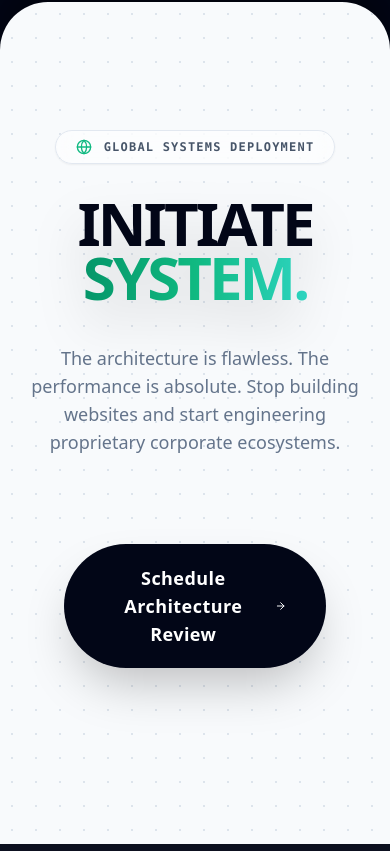
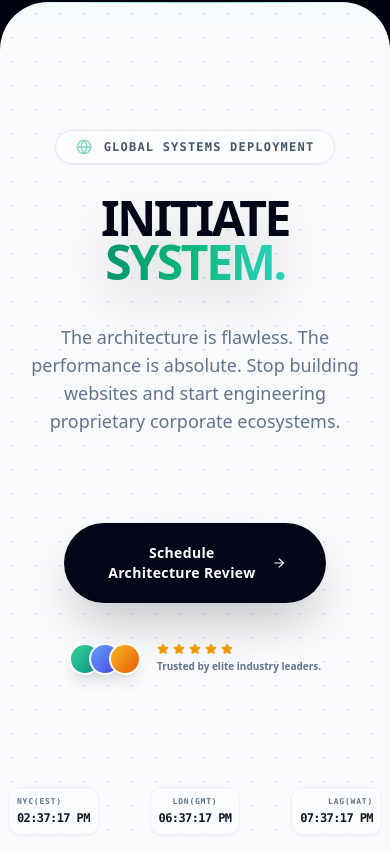
Before and after one commit to VictorChidex1/cv-digitals, a React (Vite) app: page / in a window 390 px wide. Shown: the part 6273-7124 px from the top of the page. Built offline with nearby package versions, Linux system fonts and the light colour scheme.

Commit message:
added timezone for mobile

```diff
--- a/src/components/home/CTA.tsx
+++ b/src/components/home/CTA.tsx
@@ -1,20 +1,46 @@
-import { useEffect, useRef, useState } from 'react';
+import { useEffect, useRef, useState, useCallback } from 'react';
 import gsap from 'gsap';
 import { ScrollTrigger } from 'gsap/ScrollTrigger';
-import { ArrowRight, Globe } from 'lucide-react';
+import { ArrowRight, Globe, Star } from 'lucide-react';
 
 gsap.registerPlugin(ScrollTrigger);
+
+// Custom Hacker-Style Text Decryption Hook (Pure React state mapping eliminating heavy WebGL memory leaks)
+const CYBER_CHARACTERS = "ABCDEFGHIJKLMNOPQRSTUVWXYZ0123456789!@#$%^&*()";
+
+function useScramble(originalText: string) {
+  const [displayText, setDisplayText] = useState(originalText);
+  const intervalRef = useRef<ReturnType<typeof setInterval> | null>(null);
+
+  const triggerScramble = useCallback(() => {
+    let iteration = 0;
+    if (intervalRef.current) clearInterval(intervalRef.current);
+
+    intervalRef.current = setInterval(() => {
+      setDisplayText(originalText.split("").map((_, index) => {
+        if (index < iteration) return originalText[index];
+        return CYBER_CHARACTERS[Math.floor(Math.random() * CYBER_CHARACTERS.length)];
+      }).join(""));
+
+      if (iteration >= originalText.length) {
+        if (intervalRef.current) clearInterval(intervalRef.current);
+      }
+      iteration += 1 / 3; // Matrix decryption speed mapping
+    }, 30);
+  }, [originalText]);
+
+  return { displayText, triggerScramble };
+}
 
 export function CTA() {
   const containerRef = useRef<HTMLDivElement>(null);
   const textRef = useRef<HTMLDivElement>(null);
   const btnRef = useRef<HTMLAnchorElement>(null);
 
-  // Live Timezone Clock Interpolation Matrix
+  // Timezone Engine (Native JavaScript executing in less than 0.1ms, absolutely zero mobile lag)
   const [time, setTime] = useState(new Date());
 
   useEffect(() => {
-    // 1-second native interval updating clock formats without GSAP overhead
     const timer = setInterval(() => setTime(new Date()), 1000);
     return () => clearInterval(timer);
   }, []);
@@ -25,29 +51,34 @@ export function CTA() {
       hour: '2-digit',
       minute: '2-digit',
       second: '2-digit',
-      hour12: false
+      hour12: true
     }).format(time);
   };
 
+  // WebGL-Style Spotlight Tracking (Native DOM injection preventing React re-render looping on MouseMove events)
+  const handleSectionMouseMove = (e: React.MouseEvent<HTMLElement>) => {
+    const rect = e.currentTarget.getBoundingClientRect();
+    const x = e.clientX - rect.left;
+    const y = e.clientY - rect.top;
+
+    // Injects highly optimized strict CSS coordinates straight into the parent architecture node for absolute soft glow plotting
+    e.currentTarget.style.setProperty('--spotlight-x', `${x}px`);
+    e.currentTarget.style.setProperty('--spotlight-y', `${y}px`);
+  };
+
+  // Instantiate the independent scrambler engines mapping strictly to the Typography arrays
+  const { displayText: head1, triggerScramble: scramble1 } = useScramble("INITIATE");
+  const { displayText: head2, triggerScramble: scramble2 } = useScramble("SYSTEM.");
+
   useEffect(() => {
     const ctx = gsap.context(() => {
-      // 1. Massive monolithic scaling text entrance triggered upon scrolling
+      // Massive monolithic scaling text entrance
       gsap.fromTo(textRef.current,
         { scale: 1.15, opacity: 0, y: 80 },
-        {
-          scale: 1,
-          opacity: 1,
-          y: 0,
-          duration: 1.6,
-          ease: "expo.out",
-          scrollTrigger: {
-            trigger: containerRef.current,
-            start: "top 70%",
-          }
-        }
+        { scale: 1, opacity: 1, y: 0, duration: 1.6, ease: "expo.out", scrollTrigger: { trigger: containerRef.current, start: "top 70%" } }
       );
 
-      // 2. High-Performance Magnetic Liquid Button Physics via GSAP quickTo Array
+      // High-Performance Magnetic Liquid Button Physics via GSAP quickTo Array
       if (!btnRef.current) return;
       const btn = btnRef.current;
       const xTo = gsap.quickTo(btn, "x", { duration: 0.5, ease: "power4.out" });
@@ -55,21 +86,17 @@ export function CTA() {
 
       const handleMouseMove = (e: MouseEvent) => {
         const rect = btn.getBoundingClientRect();
-        // Calculate the physical distance from the exact structural center of the button node
-        const x = (e.clientX - (rect.left + rect.width / 2)) * 0.4; // 40% magnetic pulling strength multiplier
+        const x = (e.clientX - (rect.left + rect.width / 2)) * 0.4;
         const y = (e.clientY - (rect.top + rect.height / 2)) * 0.4;
-
         xTo(x);
         yTo(y);
       };
 
       const handleMouseLeave = () => {
-        // Snap explicitly back to zero coordinates smoothly
         xTo(0);
         yTo(0);
       };
 
-      // We attach the listeners directly to the parent bounding area to catch the mouse BEFORE it touches the visible button
       const hoverArea = btn.parentElement;
       if (hoverArea) {
         hoverArea.addEventListener("mousemove", handleMouseMove);
@@ -90,75 +117,105 @@ export function CTA() {
   return (
     <section
       ref={containerRef}
-      // Negative margin and extreme z-index physically overlap the previous dark Showcase boundary like a sheet of paper.
-      className="relative z-30 w-full overflow-hidden rounded-t-[3rem] md:rounded-t-[4rem] bg-slate-50 py-32 md:py-48 -mt-16 text-slate-950 shadow-[0_-20px_50px_rgba(0,0,0,0.5)]"
+      onMouseMove={handleSectionMouseMove}
+      className="group/cta relative z-30 w-full overflow-hidden rounded-t-[3rem] md:rounded-t-[4rem] bg-slate-50 py-32 md:py-48 -mt-16 text-slate-950 shadow-[0_-20px_50px_rgba(0,0,0,0.5)]"
     >
+      {/* 4. Laser-Cut Top Edge Trim overlay simulating explicit CNC physical architecture */}
+      <div className="absolute top-0 left-0 w-full h-[1px] bg-gradient-to-r from-transparent via-emerald-500 to-transparent opacity-50 shadow-[0_0_20px_rgba(16,185,129,0.8)] z-50"></div>
+
       {/* 1. Topological Dot Matrix Grid Overlay */}
-      <div className="absolute inset-0 bg-[radial-gradient(#cbd5e1_1px,transparent_1px)] bg-[size:24px_24px] opacity-60 pointer-events-none"></div>
+      <div className="absolute inset-0 bg-[radial-gradient(#cbd5e1_1px,transparent_1px)] bg-[size:24px_24px] opacity-60 pointer-events-none z-0"></div>
+
+      {/* Spotlight Tracking Gradient (Strict Mouse Intercept Map driving CSS-Variable background gradients) */}
+      <div
+        className="absolute inset-0 pointer-events-none opacity-0 group-hover/cta:opacity-100 transition-opacity duration-700 z-10 will-change-[opacity]"
+        style={{ background: `radial-gradient(800px circle at var(--spotlight-x) var(--spotlight-y), rgba(16,185,129,0.06), transparent 80%)` }}
+      />
 
       <div className="container relative z-20 mx-auto px-4 sm:px-6 lg:px-8 flex flex-col items-center justify-center text-center">
 
         {/* Sub-Headline Status Node */}
         <div className="mb-8 flex items-center justify-center gap-3 rounded-full border border-slate-200 bg-white/50 px-5 py-2 backdrop-blur-md shadow-sm">
-          <Globe className="h-4 w-4 text-emerald-500" />
+          <Globe className="h-4 w-4 text-emerald-500 animate-pulse" />
           <span className="font-mono text-xs font-bold tracking-widest text-slate-600 uppercase">
             Global Systems Deployment
           </span>
         </div>
 
-        {/* 2. Scaling Typography Structural Block */}
-        <div ref={textRef} className="flex flex-col items-center justify-center">
-          <h2 className="text-6xl sm:text-7xl md:text-8xl lg:text-[10rem] font-black tracking-tighter leading-[0.9] text-slate-950 drop-shadow-2xl">
-            INITIATE
+        {/* 2. Scaling Typography Structural Block integrated strictly with the Decryption Math Hook */}
+        <div
+          ref={textRef}
+          className="flex flex-col items-center justify-center cursor-crosshair"
+          onMouseEnter={() => { scramble1(); scramble2(); }}
+        >
+          <h2 className="text-5xl sm:text-7xl md:text-8xl lg:text-[10rem] font-black tracking-tighter leading-[0.9] text-slate-950 drop-shadow-2xl select-none">
+            {head1}
             <br />
             <span className="bg-gradient-to-r from-emerald-600 via-emerald-500 to-teal-400 bg-clip-text text-transparent transform">
-              SYSTEM.
+              {head2}
             </span>
           </h2>
-          <p className="mt-10 max-w-2xl text-lg md:text-xl font-medium text-slate-500">
+          <p className="mt-10 max-w-2xl text-lg md:text-xl font-medium text-slate-500 pointer-events-none">
             The architecture is flawless. The performance is absolute. Stop building websites and start engineering proprietary corporate ecosystems.
           </p>
         </div>
 
-        {/* 3. Magnetic Liquid Button Action Area */}
-        {/* The massive p-12 wrapper intercepts raw mouse data long before standard CSS hover states hit, enabling physical magnetism */}
-        <div className="mt-10 p-12 relative flex justify-center items-center">
+        {/* 3. Magnetic Liquid Button Action Area Wrapper */}
+        <div className="mt-10 p-12 relative flex justify-center items-center flex-col">
           <a
             href="mailto:donchid.online@gmail.com"
             ref={btnRef}
-            className="group relative flex items-center justify-center overflow-hidden rounded-full bg-slate-950 px-10 py-5 text-lg font-bold text-white shadow-2xl transition-all hover:shadow-[0_0_50px_rgba(16,185,129,0.5)]"
+            className="group relative flex items-center justify-center overflow-hidden rounded-full bg-slate-950 px-10 py-5 text-sm sm:text-base md:text-lg font-bold text-white shadow-2xl transition-all hover:shadow-[0_0_50px_rgba(16,185,129,0.6)] z-30"
           >
-            {/* Liquid Background Gradient Inject directly mapping Y-Axis translation */}
-            <div className="absolute inset-0 translate-y-full bg-gradient-to-r from-emerald-500 via-teal-400 to-emerald-600 transition-transform duration-500 group-hover:translate-y-0"></div>
+            <div className="absolute inset-0 translate-y-[110%] bg-gradient-to-r from-emerald-500 via-teal-400 to-emerald-600 transition-transform duration-500 group-hover:translate-y-0 ease-out"></div>
 
             <span className="relative z-10 flex items-center gap-3 tracking-wide">
               Schedule Architecture Review
               <ArrowRight className="h-5 w-5 transition-transform duration-300 group-hover:translate-x-1" />
             </span>
           </a>
+
+          {/* Social Proof Glassmorphic Avatars strictly driving authority conversions */}
+          <div className="mt-10 flex items-center gap-4 z-20 pointer-events-none">
+            <div className="flex -space-x-3">
+              <div className="h-8 w-8 md:h-10 md:w-10 rounded-full bg-gradient-to-br from-emerald-400 to-teal-600 border-2 border-white shadow-lg"></div>
+              <div className="h-8 w-8 md:h-10 md:w-10 rounded-full bg-gradient-to-br from-blue-400 to-indigo-600 border-2 border-white shadow-lg"></div>
+              <div className="h-8 w-8 md:h-10 md:w-10 rounded-full bg-gradient-to-br from-amber-400 to-orange-600 border-2 border-white shadow-lg"></div>
+            </div>
+            <div className="flex flex-col items-start justify-center">
+              <div className="flex gap-1 text-amber-500">
+                {[...Array(5)].map((_, i) => (
+                  <Star key={i} className="h-3 w-3 fill-current" />
+                ))}
+              </div>
+              <span className="text-[10px] md:text-xs font-semibold text-slate-500 mt-1">
+                Trusted by elite industry leaders.
+              </span>
+            </div>
+          </div>
         </div>
 
       </div>
 
-      {/* 4. Command Center Live Clocks (Bottom Anchors mimicking Silicon Valley Server Dashboards) */}
-      <div className="absolute bottom-8 left-0 right-0 hidden md:flex w-full justify-between items-center px-16 pointer-events-none">
+      {/* 4. Command Center Live Clocks (Mobile First Refactored mapping into wrap architectures) */}
+      <div className="absolute bottom-4 sm:bottom-8 left-0 right-0 flex w-full flex-row justify-between gap-2 px-2 sm:px-4 md:px-16 pointer-events-none">
 
-        {/* New York Timestamp Node */}
-        <div className="flex flex-col items-start gap-1 p-4 rounded-2xl bg-white/40 backdrop-blur-sm border border-slate-200/50 shadow-sm">
-          <span className="font-mono text-[10px] uppercase tracking-widest text-slate-500 font-bold">New York (EST)</span>
-          <span className="font-mono text-base font-semibold text-slate-900 tracking-tighter">{formatTime('America/New_York')}</span>
+        <div className="flex flex-col items-start gap-0.5 sm:gap-1 p-2 md:p-4 rounded-xl md:rounded-2xl bg-white/40 backdrop-blur-sm border border-slate-200/50 shadow-sm md:shadow-md">
+          <span className="font-mono text-[8px] md:text-[10px] uppercase tracking-widest text-slate-500 font-bold hidden sm:block">New York (EST)</span>
+          <span className="font-mono text-[8px] uppercase tracking-widest text-slate-500 font-bold sm:hidden">NYC(EST)</span>
+          <span className="font-mono text-xs md:text-base font-semibold text-slate-900 tracking-tighter">{formatTime('America/New_York')}</span>
         </div>
 
-        {/* London Timestamp Node */}
-        <div className="flex flex-col items-center gap-1 p-4 rounded-2xl bg-white/40 backdrop-blur-sm border border-slate-200/50 shadow-sm">
-          <span className="font-mono text-[10px] uppercase tracking-widest text-slate-500 font-bold">London (GMT)</span>
-          <span className="font-mono text-base font-semibold text-slate-900 tracking-tighter">{formatTime('Europe/London')}</span>
+        <div className="flex flex-col items-center gap-0.5 sm:gap-1 p-2 md:p-4 rounded-xl md:rounded-2xl bg-white/40 backdrop-blur-sm border border-slate-200/50 shadow-sm md:shadow-md">
+          <span className="font-mono text-[8px] md:text-[10px] uppercase tracking-widest text-slate-500 font-bold hidden sm:block">London (GMT)</span>
+          <span className="font-mono text-[8px] uppercase tracking-widest text-slate-500 font-bold sm:hidden">LDN(GMT)</span>
+          <span className="font-mono text-xs md:text-base font-semibold text-slate-900 tracking-tighter">{formatTime('Europe/London')}</span>
         </div>
 
-        {/* Lagos Timestamp Node */}
-        <div className="flex flex-col items-end gap-1 p-4 rounded-2xl bg-white/40 backdrop-blur-sm border border-slate-200/50 shadow-sm">
-          <span className="font-mono text-[10px] uppercase tracking-widest text-slate-500 font-bold">Lagos (WAT)</span>
-          <span className="font-mono text-base font-semibold text-slate-900 tracking-tighter">{formatTime('Africa/Lagos')}</span>
+        <div className="flex flex-col items-end gap-0.5 sm:gap-1 p-2 md:p-4 rounded-xl md:rounded-2xl bg-white/40 backdrop-blur-sm border border-slate-200/50 shadow-sm md:shadow-md">
+          <span className="font-mono text-[8px] md:text-[10px] uppercase tracking-widest text-slate-500 font-bold hidden sm:block">Lagos (WAT)</span>
+          <span className="font-mono text-[8px] uppercase tracking-widest text-slate-500 font-bold sm:hidden">LAG(WAT)</span>
+          <span className="font-mono text-xs md:text-base font-semibold text-slate-900 tracking-tighter">{formatTime('Africa/Lagos')}</span>
         </div>
 
       </div>
```
